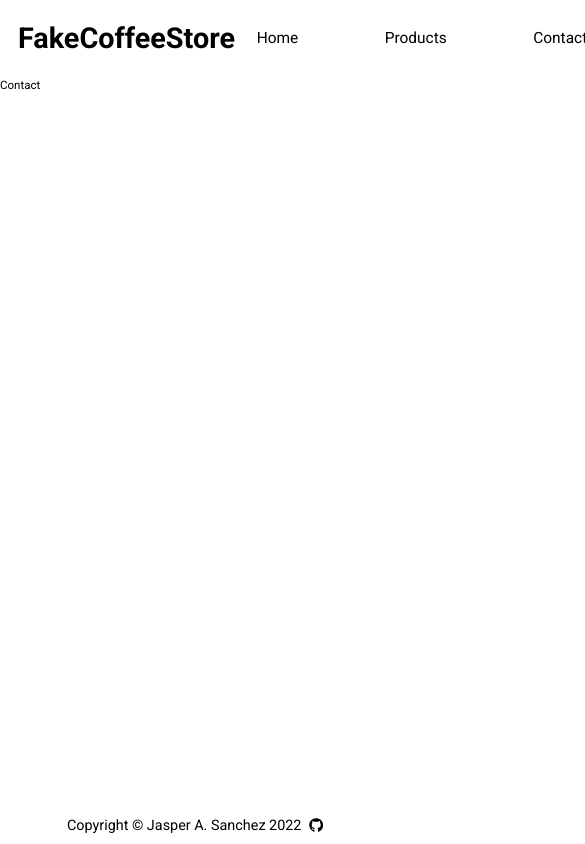
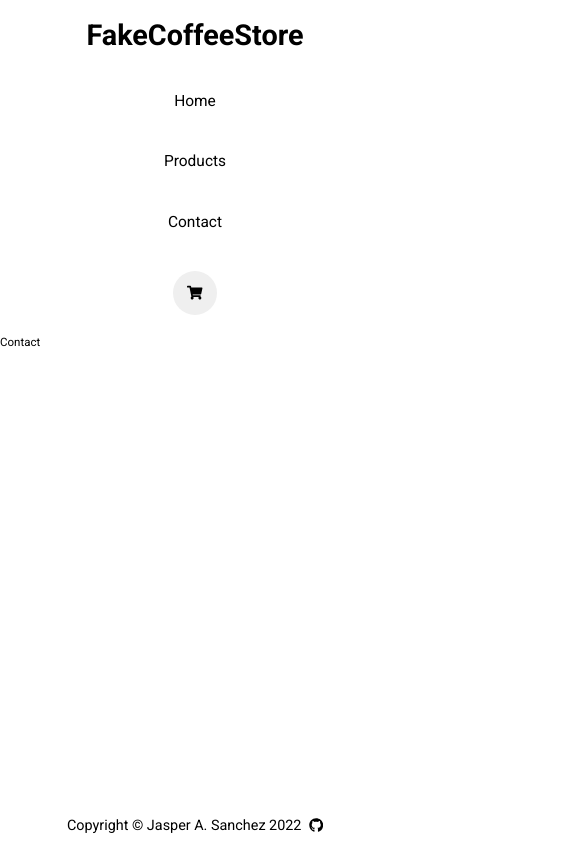
Before and after one commit to djaspir/shopping-cart, a React (Create React App) app: page /contact in a window 390 px wide. Shown: the top 844 px of the page, 585 px wide, since content can reach past the window. Built offline with nearby package versions, Linux system fonts and the light colour scheme.

Commit message:
Add Basic Responsiveness

```diff
--- a/src/components/Button.tsx
+++ b/src/components/Button.tsx
@@ -6,6 +6,11 @@ const ButtonWrapper = styled.button`
   align-items: center;
   padding: 2rem;
   border-radius: 50px;
+  transition: transform 0.2 ease-in-out;
+
+  &: hover {
+    transform: scale(1.1);
+  }
 `;
 
 interface Props {
--- a/src/components/Header.tsx
+++ b/src/components/Header.tsx
@@ -7,11 +7,16 @@ const HeaderWrapper = styled.header`
   align-items: center;
   gap: 3rem;
   padding: 2.5rem;
-`
+
+  @media (max-width: 1630px) {
+    flex-direction: column;
+    gap: 5rem;
+  }
+`;
 
 const Logo = styled.h1`
   font-size: 4rem;
-`
+`;
 
 const Header = () => {
   return (
@@ -19,7 +24,7 @@ const Header = () => {
       <Logo>FakeCoffeeStore</Logo>
       <Navbar />
     </HeaderWrapper>
-  )
-}
+  );
+};
 
-export default Header
+export default Header;
--- a/src/components/Navbar.tsx
+++ b/src/components/Navbar.tsx
@@ -7,11 +7,21 @@ const NavbarWrapper = styled.nav`
   display: flex;
   align-items: center;
   gap: 12rem;
+  font-size: 2.15rem;
+
+  @media (max-width: 700px) {
+    flex-direction: column;
+    gap: 5rem;
+  }
 `;
 
 const StyledLink = styled(Link)`
-  font-size: 2.15rem;
   color: #000;
+  transition: 0.2 ease-in-out;
+
+  &:hover {
+    transform: scale(1.1);
+  }
 `;
 
 const Navbar = () => {
```
